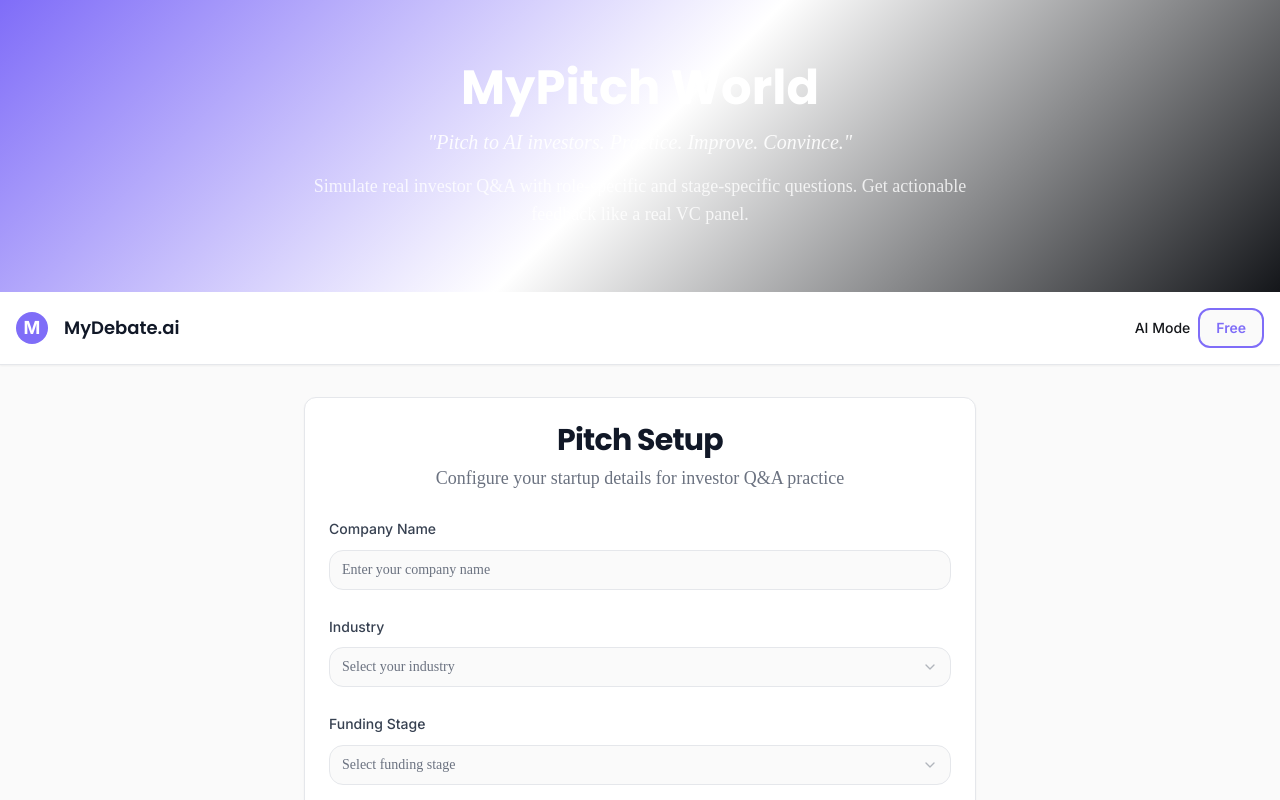
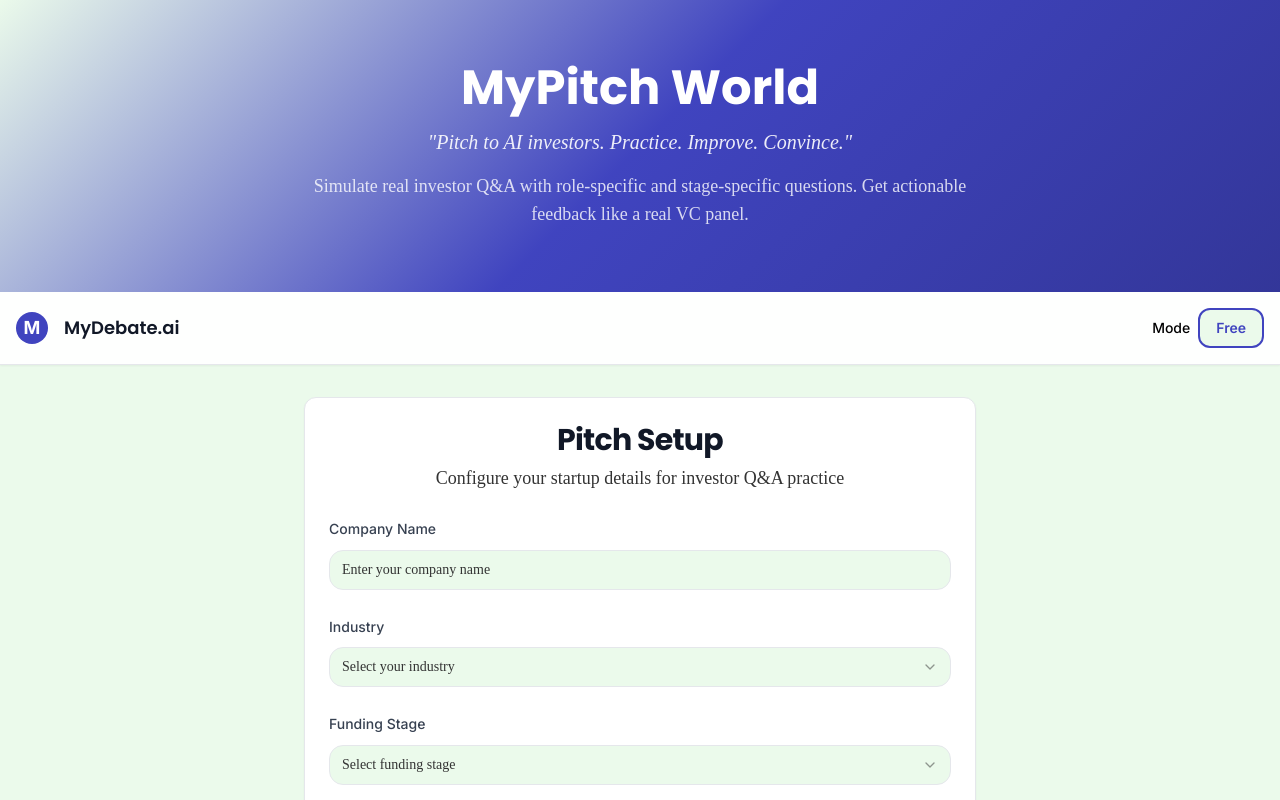
Before and after one commit to taha-sadikot-m/MyInterview.ai, a React (Vite) app: page /pitch in a window 1280 px wide. Shown: the top 800 px of the page. Built offline with nearby package versions, Linux system fonts and the light colour scheme; the HTML template or start-up script is replaced by a standard one.

Commit message:
Refactor: Update MyPitchWorld styling

```diff
--- a/src/index.css
+++ b/src/index.css
@@ -8,20 +8,20 @@ All colors MUST be HSL.
 
 @layer base {
   :root {
-    /* MyDebate.ai Clean Modern Theme */
-    --background: 0 0% 98%; /* Off-white #F9FAFB */
-    --foreground: 220 13% 9%; /* Dark Gray #111827 */
+    /* Light Green Background with Black Text Theme */
+    --background: 120 60% 95%; /* Light green background */
+    --foreground: 0 0% 0%; /* Black text */
 
     --card: 0 0% 100%; /* Pure white cards */
-    --card-foreground: 220 13% 9%; /* Dark gray text on cards */
+    --card-foreground: 0 0% 0%; /* Black text on cards */
 
     --popover: 0 0% 100%;
-    --popover-foreground: 220 13% 9%;
+    --popover-foreground: 0 0% 0%;
 
-    /* Purple Primary - MyDebate.ai Theme */
-    --primary: 248 91% 70%; /* Purple #6C63FF */
-    --primary-foreground: 0 0% 100%; /* White text on purple */
-    --primary-hover: 248 91% 60%; /* Darker Purple */
+    /* Indigo Primary Theme */
+    --primary: 238 50% 50%; /* Indigo #4F46E5 */
+    --primary-foreground: 0 0% 100%; /* White text on indigo */
+    --primary-hover: 238 50% 40%; /* Darker Indigo */
 
     --accent: 330 100% 65%; /* Pink #FF4E9B */
     --accent-foreground: 0 0% 100%; /* White text on pink */
@@ -30,10 +30,10 @@ All colors MUST be HSL.
     --success-foreground: 0 0% 100%;
 
     --secondary: 220 13% 91%; /* Light Gray #E5E7EB */
-    --secondary-foreground: 220 13% 9%; /* Dark Gray text */
+    --secondary-foreground: 0 0% 0%; /* Black text */
 
     --muted: 220 13% 96%; /* Very light gray */
-    --muted-foreground: 220 9% 46%; /* Medium gray text */
+    --muted-foreground: 0 0% 20%; /* Dark gray text */
 
     --destructive: 0 84% 60%;
     --destructive-foreground: 0 0% 100%;
@@ -45,14 +45,14 @@ All colors MUST be HSL.
     --radius: 1rem;
 
     /* Modern gradient design tokens */
-    --gradient-hero: linear-gradient(135deg, hsl(248 91% 70%) 0%, hsl(0 0% 100%) 50%, hsl(220 13% 9%) 100%);
-    --gradient-card: linear-gradient(145deg, hsl(0 0% 100%) 0%, hsl(0 0% 98%) 100%);
-    --gradient-primary: linear-gradient(135deg, hsl(248 91% 70%), hsl(330 100% 65%));
-    --gradient-button: linear-gradient(135deg, hsl(248 91% 70%), hsl(330 100% 65%));
+    --gradient-hero: linear-gradient(135deg, hsl(120 60% 95%) 0%, hsl(238 50% 50%) 50%, hsl(238 50% 40%) 100%);
+    --gradient-card: linear-gradient(145deg, hsl(0 0% 100%) 0%, hsl(120 60% 97%) 100%);
+    --gradient-primary: linear-gradient(135deg, hsl(238 50% 50%), hsl(238 50% 40%));
+    --gradient-button: linear-gradient(135deg, hsl(238 50% 50%), hsl(238 50% 40%));
 
-    --shadow-card: 0 4px 16px hsl(220 13% 9% / 0.08);
-    --shadow-button: 0 2px 8px hsl(248 91% 70% / 0.2);
-    --shadow-hover: 0 8px 24px hsl(248 91% 70% / 0.15);
+    --shadow-card: 0 4px 16px hsl(0 0% 0% / 0.08);
+    --shadow-button: 0 2px 8px hsl(238 50% 50% / 0.2);
+    --shadow-hover: 0 8px 24px hsl(238 50% 50% / 0.15);
 
     --animation-bounce: cubic-bezier(0.68, -0.55, 0.265, 1.55);
     --animation-smooth: cubic-bezier(0.4, 0, 0.2, 1);
--- a/src/pages/MyPitchWorld.tsx
+++ b/src/pages/MyPitchWorld.tsx
@@ -412,7 +412,7 @@ const MyPitchWorld = () => {
             </div>
             <div className="flex items-center space-x-4">
               <div className="flex items-center space-x-2">
-                <span className="text-sm font-medium font-ui">AI Mode</span>
+                <span className="text-sm font-medium font-ui">Mode</span>
                 <Button
                   variant={aiMode ? "default" : "outline"}
                   size="sm"
```
